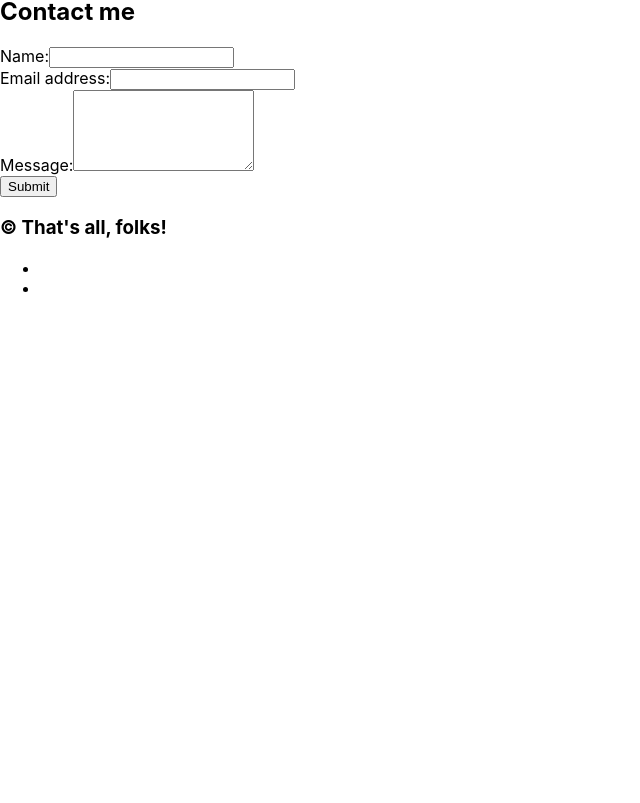
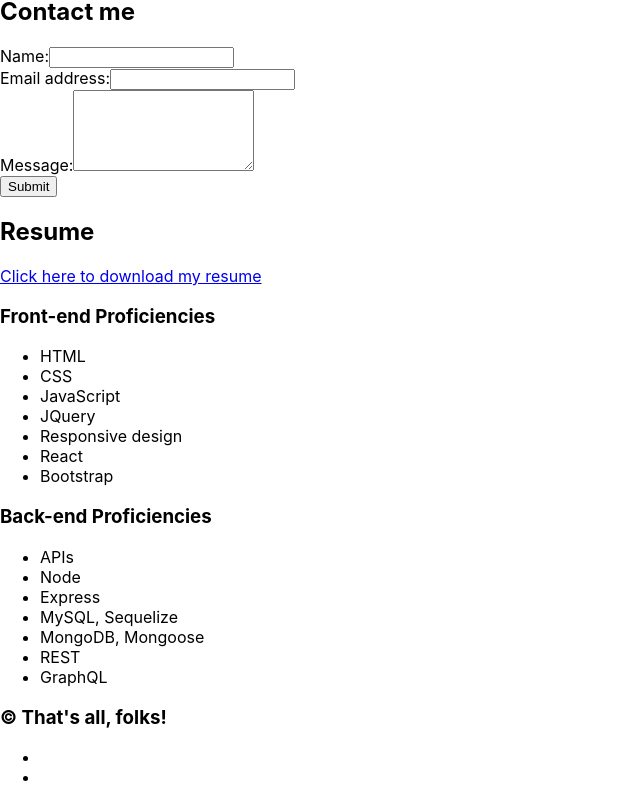
Before and after one commit to Isaaccna/portfolio-react, a React (Create React App) app: page / in a window 1280 px wide. Shown: the part 2788-3591 px from the top of the page, without its empty margins (0-640 px from the left). Before the commit the page ends 3102 px from the top, so only its background shows below. Built offline with nearby package versions, Linux system fonts and the light colour scheme.

Commit message:
Resume component created

```diff
--- a/src/App.js
+++ b/src/App.js
@@ -4,6 +4,7 @@ import Footer from './components/Footer';
 import About from './components/About';
 import Portfolio from './components/Project';
 import ContactForm from './components/Contact';
+import Resume from './components/Resume';
 function App() {
 
   return (
@@ -13,6 +14,7 @@ function App() {
         <About></About>
         <Portfolio></Portfolio>
         <ContactForm></ContactForm>
+        <Resume></Resume>
       </main>
      <Footer></Footer>
     </div>
--- /dev/null
+++ b/src/components/Resume/index.js
@@ -0,0 +1,35 @@
+import React from "react";
+
+function Resume() {
+
+    return (
+        <section id="resume">
+            <h2>Resume</h2>
+            <a href="/images/myw3schoolsimage.jpg" download> Click here to download my resume</a>
+
+            <h3> Front-end Proficiencies</h3>
+            <ul>
+                <li>HTML</li>
+                <li>CSS</li>
+                <li>JavaScript</li>
+                <li>JQuery</li>
+                <li>Responsive design</li>
+                <li>React</li>
+                <li>Bootstrap</li>
+            </ul>
+
+            <h3> Back-end Proficiencies</h3>
+            <ul>
+                <li>APIs</li>
+                <li>Node</li>
+                <li>Express</li>
+                <li>MySQL, Sequelize</li>
+                <li>MongoDB, Mongoose</li>
+                <li>REST</li>
+                <li>GraphQL</li>
+            </ul>
+        </section>
+    )
+}
+
+export default Resume;
```
